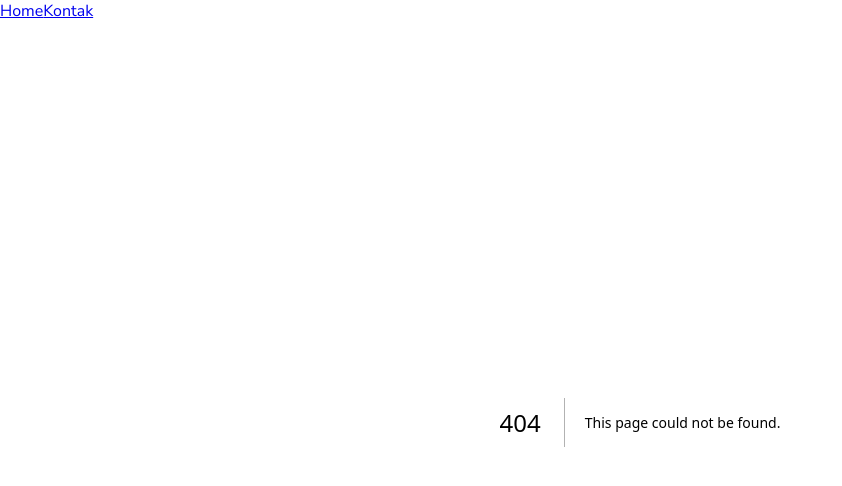
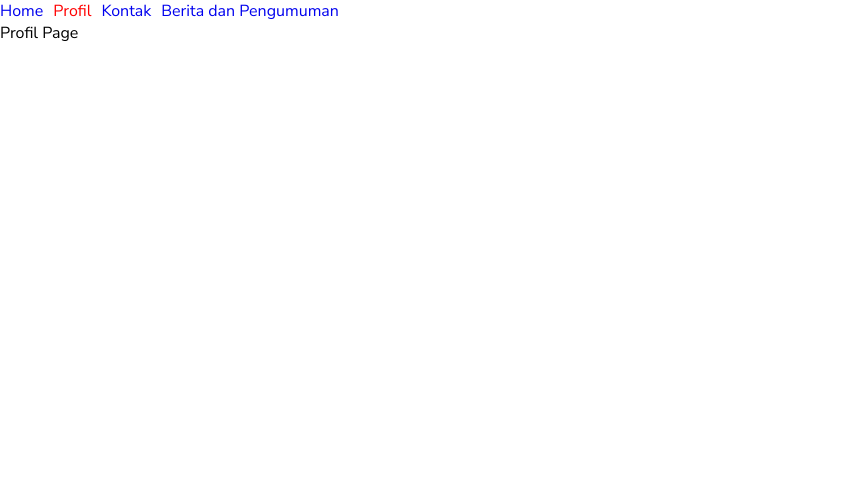
Before and after one commit to MezzyCode/stti-niit-itech-web, a Next.js app: page /profil in a window 1280 px wide. Before the commit this address had no page. Shown: the top 486 px of the page, without its empty margins (0-842 px from the left). Built offline with nearby package versions, Linux system fonts and the light colour scheme.

Commit message:
2nd Update Paging

```diff
--- a/src/app/Kontak/page.js
+++ b/src/app/Kontak/page.js
@@ -1,3 +1,8 @@
+export const metadata = {
+  title: 'I-Tech: Kontak',
+  description: 'Generated by create next app'
+}
+
 export default function Kontak() {
   return (
     <main >
--- a/src/app/components/Navigation.jsx
+++ b/src/app/components/Navigation.jsx
@@ -1,10 +1,31 @@
-import Link from "next/link";
+'use client'
 
-export default function Navigation(){
+import { usePathname } from 'next/navigation';
+import Link from 'next/link';
+
+const navLinks = [
+  { name: 'Home', href: '/' },
+  { name: 'Profil', href: '/profil' },
+  { name: 'Kontak', href: '/kontak' },
+  { name: 'Berita dan Pengumuman', href: '/berita-pengumuman'}
+]
+
+export default function Navigation() {
+  const pathName = usePathname();
+
   return (
-    <nav>
-      <Link href="/">Home</Link>
-      <Link href="/Kontak">Kontak</Link>
+    <nav className="nav">
+      {navLinks.map((link) => {
+        const isActive = pathName === link.href;
+
+        return (
+          <Link
+            key={link.name}
+            href={link.href}
+            className={isActive ? 'active' : null}
+          > {link.name} </Link>
+        )
+      })}
     </nav>
   );
 }
--- a/src/app/globals.css
+++ b/src/app/globals.css
@@ -1,5 +1,4 @@
-@import url('https://fonts.googleapis.com/css2?family=Nunito+Sans:ital,wght@0,200;0,300;0,400;0,500;0,600;0,700;1,200;1,300;1,400;1,500;1,600;1,700&display=swap');
-
+/* Default Style */
 *,
 *::before,
 *::after {
@@ -11,6 +10,20 @@
   padding: 0;
 }
 
+a {
+  text-decoration: none;
+}
+
 body {
   font-family: 'Nunito Sans', sans-serif;
 }
+
+/* Navigation */
+.nav {
+  display: flex;
+  gap: 10px;
+}
+
+.nav .active {
+  color: red;
+}
--- a/src/app/layout.js
+++ b/src/app/layout.js
@@ -1,5 +1,10 @@
 import './globals.css';
+import { Nunito_Sans } from 'next/font/google'
 import Navigation from './components/Navigation';
+
+const nunito_sans = Nunito_Sans({
+  subsets: ['latin']
+})
 
 export const metadata = {
   title: 'I-Tech',
@@ -9,7 +14,7 @@ export const metadata = {
 export default function RootLayout({ children }) {
   return (
     <html lang="id">
-      <body>
+      <body className={nunito_sans.className}>
         <Navigation></Navigation>
         {children}
       </body>
--- /dev/null
+++ b/src/app/profil/page.js
@@ -0,0 +1,14 @@
+export const metadata = {
+  title: 'I-Tech: Profil',
+  description: 'Generated by create next app',
+}
+
+export default function Profil() {
+  return (
+    <main >
+      <div >
+        <p>Profil Page</p>
+      </div>
+    </main>
+  )
+}
```
Also changed, not shown: .eslintrc.json, public/05 I-TECH with STTI Blue LEFT.png (added), src/app/page.module.css (added), 1 other file (tests, documents, lock files or other folders).
